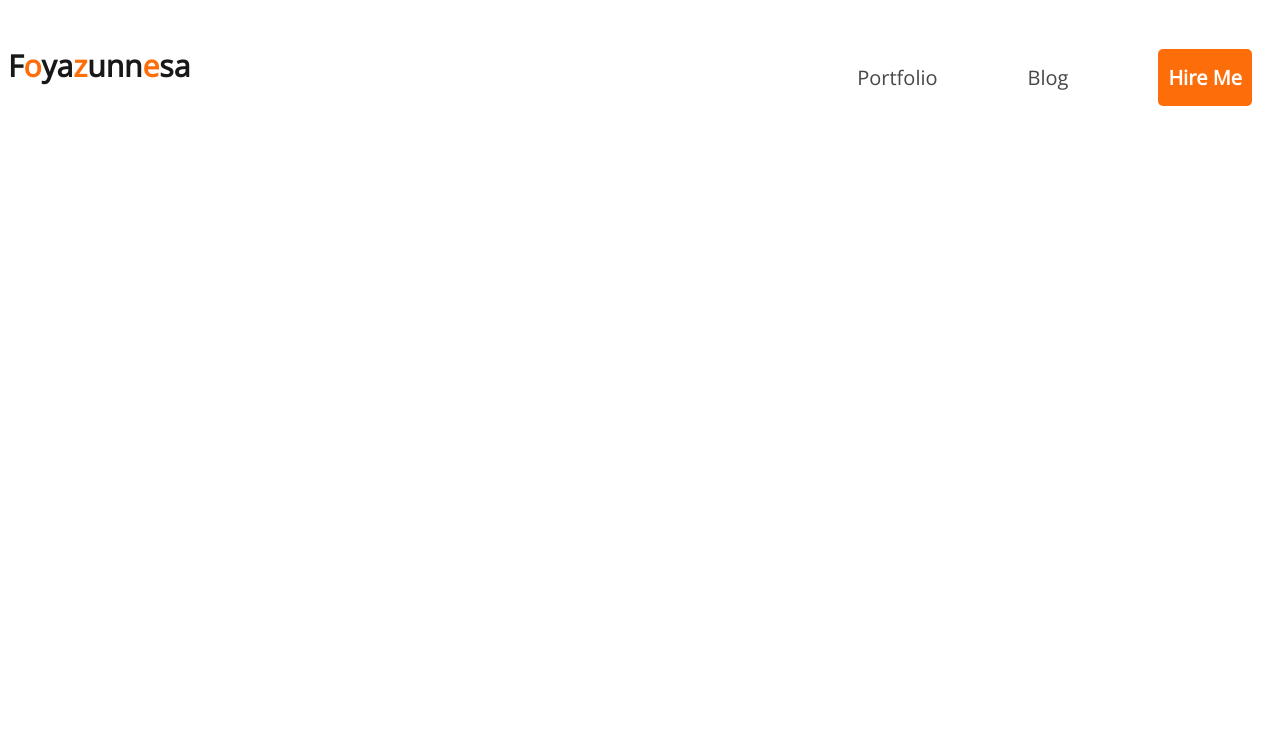
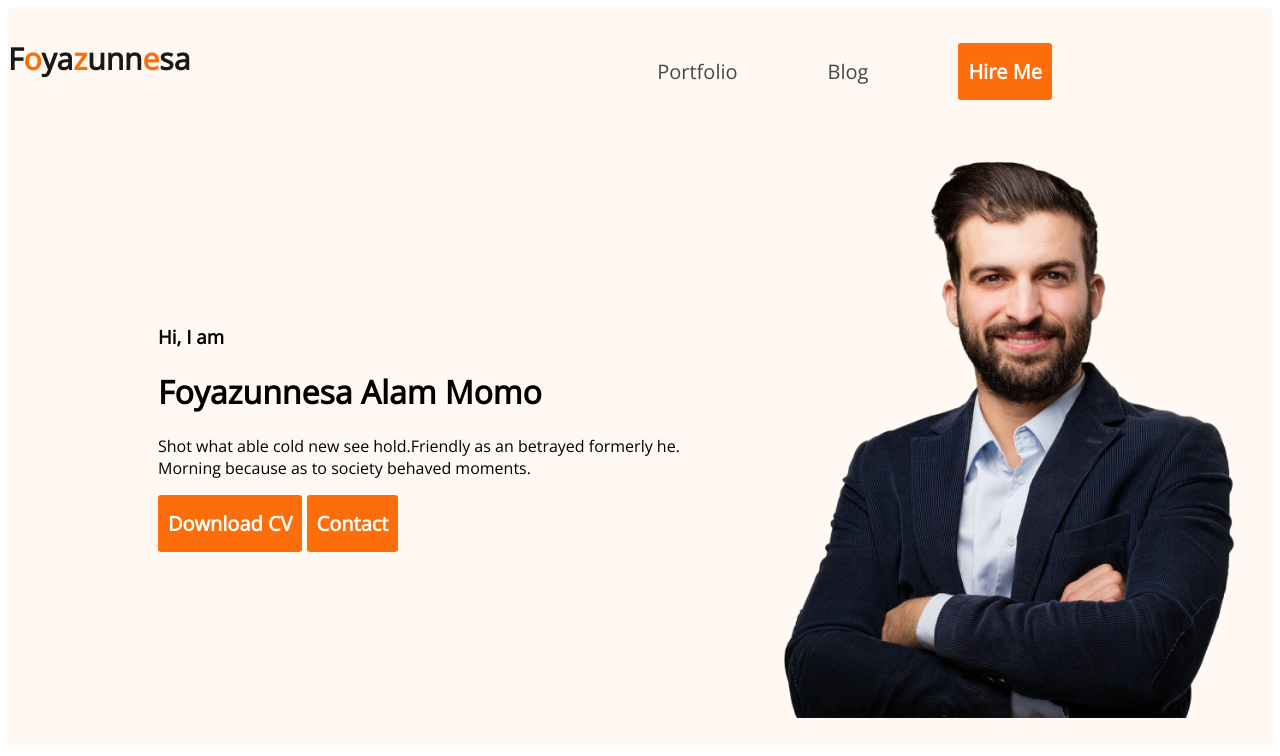
Before and after one commit to momo2396/My_Portfolio_Practice, a plain HTML site: page index.html in a window 1280 px wide. Drawn offline with nearby package versions, Linux system fonts and the light colour scheme.

Commit message:
Header has been updated

```diff
--- a/index.html
+++ b/index.html
@@ -10,7 +10,7 @@
     <link rel="stylesheet" href="styles/portfolio.css">
 </head>
 <body>
-    <header>
+    <header class="header">
         <nav>
             <h3 class="nav-title">F<span class="text-primary">o</span>ya<span class="text-primary">z</span>unn<span class="text-primary">e</span>sa</h3>
             <ul>
@@ -19,6 +19,22 @@
                 <li><button class="btn-primary">Hire Me</button></li>
             </ul>
         </nav>
+        <div class="banner">
+            <div>
+                <h3 class="banner-greettings">
+                    Hi, I  am
+                </h3>
+                <h1  class="banner-title">
+                        Foyazunnesa Alam Momo
+                </h1>
+                <p>
+                    Shot what able cold new see hold.Friendly as an betrayed formerly he. Morning because as to society behaved moments.
+                </p>
+                <button class="btn-primary">Download CV</button>
+                <button class="btn-primary">Contact</button>
+            </div>
+            <img class="profile-picture" src="images/hardy.png" alt="loading..">
+        </div>
     </header>
 </body>
 </html>
--- a/styles/portfolio.css
+++ b/styles/portfolio.css
@@ -13,6 +13,7 @@ nav>ul{
     /* margin-right: 10px; */
     text-align: right;
     align-items: center;
+    margin: 0 200px;
 }
 nav>ul>li {
       list-style: none;
@@ -20,6 +21,7 @@ nav>ul>li {
       margin-right: 20px;
       margin-left: 70px;
 }
+
 .nav-title{
 color: #181818;
 font-size: 30px;
@@ -35,11 +37,26 @@ nav a{
 }
 
 .btn-primary{
-    border-radius: 5px;
+    border-radius: 3px;
     background: #FD6E0A;
     border: 0;
     color: #FFF;
-     font-size: 20px;
-font-weight: 700;
-padding: 15px 10px 15px 10px;
+    font-size: 20px;
+    font-weight: 700;
+    line-height: normal;
+    padding: 15px 10px 15px 10px;
 }
+
+.header{
+    background: #FFF8F3;
+}
+.banner{
+    padding: 30px 30px 30px 150px;
+    display: flex;
+    align-items: center;
+}
+.banner .profile-picture{
+    width: 500px;
+    /* height: 676px; */
+    /* flex-shrink: 0; */
+}
```
